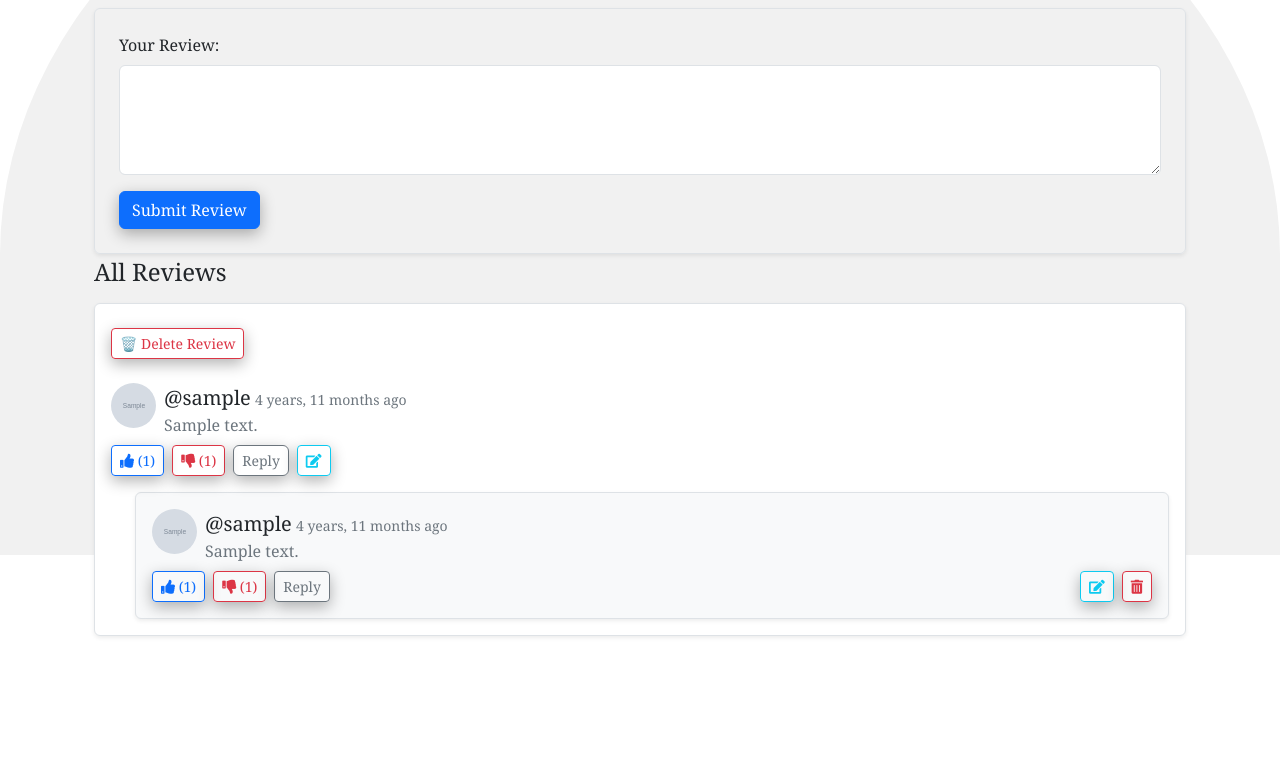
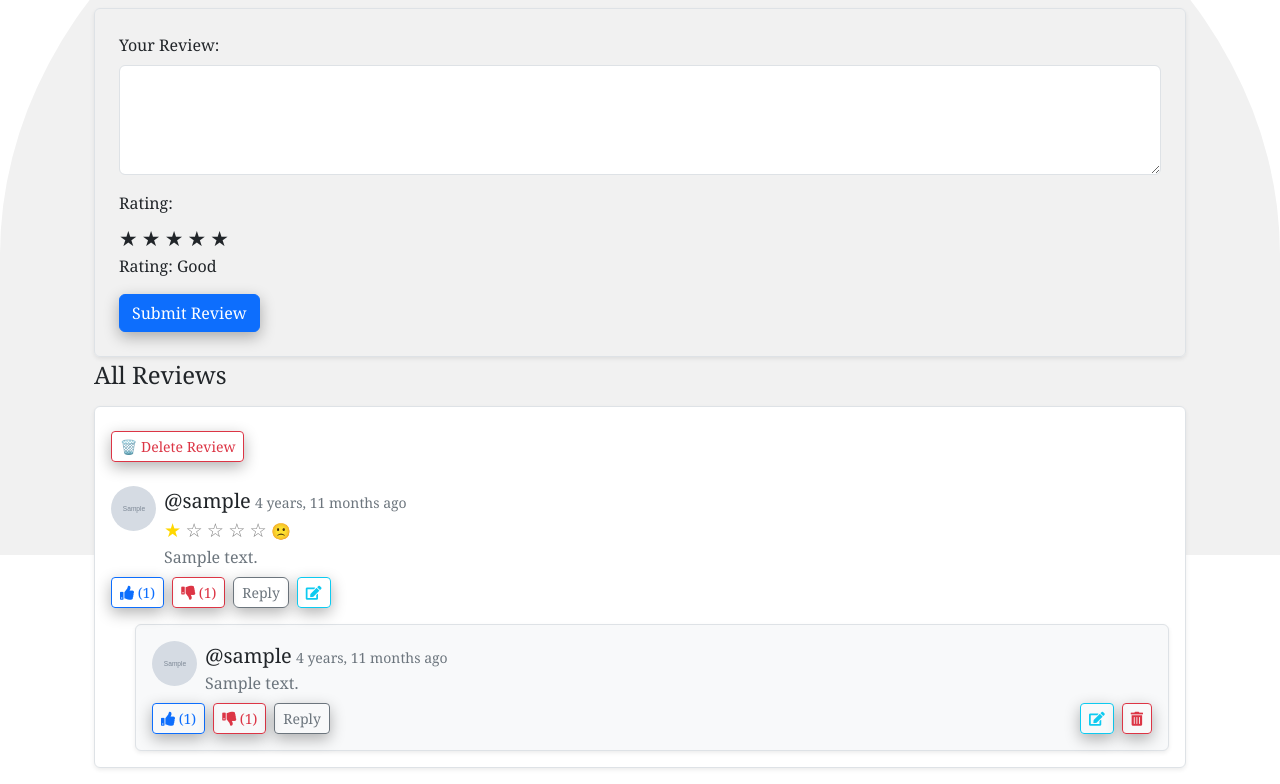
Before and after one commit to hariharen1996/jobsphere, a Django app: page /company_reviews/1/ in a window 1280 px wide. Shown: the part 245-1029 px from the top of the page. Before the commit the page ends 882 px from the top, so only its background shows below. Run offline with Django 5.2, Linux system fonts and the light colour scheme; a user stored in the database is signed in; tables that the repository leaves empty hold one stand-in row (values such as "Sample post"); grey boxes marked "Sample" are stand-in pictures; some libraries are stand-ins or nearby versions.

Commit message:
feat: add rating field in review model and migrate db
feat: add rating functionality when submitting reviews, add custom filters

style: update ui using css,bootstrap and js

```diff
--- a/jobs/models.py
+++ b/jobs/models.py
@@ -156,12 +156,21 @@ class JobApplication(models.Model):
 
 
 class Review(models.Model):
+    RATING_CHOICES = [
+        (1, 'Bad'),
+        (2, 'Poor'),
+        (3, 'Good'),
+        (4, 'Average'),
+        (5, 'Excellent')
+    ]
     employer = models.ForeignKey(Employer,on_delete=models.CASCADE)
     applicant = models.ForeignKey(CustomUser,on_delete=models.CASCADE)
     content = models.TextField()
     created_at = models.DateTimeField(auto_now_add=True)
     likes = models.PositiveIntegerField(default=0)
     dislikes = models.PositiveIntegerField(default=0)
+    rate_review = models.IntegerField(choices=RATING_CHOICES, default=3)
+
 
     def get_users_reaction(self, user):
         return self.reactions.filter(user=user).first()
--- a/jobs/static/jobs/css/styles.css
+++ b/jobs/static/jobs/css/styles.css
@@ -212,6 +212,21 @@ body::after{
     font-size: 1px;
 }
 
+.star-filled{
+    color: gold;
+    font-size: 1.2rem;
+}
+
+.star-empty{
+    color: gray;
+    font-size: 1.2rem;
+}
+
+.star{
+    font-size: 1.3rem;
+    cursor: pointer;
+}
+
 @keyframes img{
     0%{
         transform: scale(1);
--- a/jobs/templates/jobs/company_reviews.html
+++ b/jobs/templates/jobs/company_reviews.html
@@ -16,6 +16,18 @@
             <div class="mb-3">
                 <label for="comment" class="form-label">Your Review:</label>
                 <textarea name="comment" class="form-control" rows="4" required></textarea>
+            </div>
+            <div class="mb-3">
+                <label class="form-label">Rating:</label>
+                <div class="star-rating">
+                    <span class="star" data-value="1">&#9733;</span>
+                    <span class="star" data-value="2">&#9733;</span>
+                    <span class="star" data-value="3">&#9733;</span>
+                    <span class="star" data-value="4">&#9733;</span>
+                    <span class="star" data-value="5">&#9733;</span>
+                </div>
+                <input type="hidden" name="rating" id="rating" value="3">
+                <p id="star-message">Rating: Good</p>
             </div>
             <button type="submit" name="submit_review" class="btn btn-primary">Submit Review</button>
         </form>
@@ -43,6 +55,18 @@
                         <p class="m-0">
                             <span class="fs-5"> @{{ comment.applicant.username }}</span>
                             <small class="text-secondary">{{ comment.created_at|timesince_without_hrs }} ago</small>
+                        </p>
+                        <p class="m-0">
+                            {% for i in range_of_values %}
+                                {% if i <= comment.rate_review %}
+                                    <span class="star-filled">&#9733;</span>
+                                {% else %}
+                                    <span class="star-empty">&#9734;</span>
+                                {% endif %}
+                            {% endfor %}
+                            <span id="star-message-{{ comment.id }}">
+                                {{comment.rate_review|rating_smiley}}
+                            </span>
                         </p>
                         <p class="m-0 text-secondary">{{ comment.content }}</p>
                     </div>
@@ -202,6 +226,10 @@
         const cancelEditBtns = document.querySelectorAll('.cancel-edit');
         const editReplyBtns = document.querySelectorAll('.edit-reply-btn');
         const editNestedReplyBtns = document.querySelectorAll('.edit-nested-reply-btn');
+        const stars = document.querySelectorAll('.star');
+        const ratingInput = document.getElementById('rating');
+        const starMessage = document.getElementById('star-message');
+        const starMessages = ["Bad", "Poor", "Good", "Average", "Excellent"];
 
         replyBtns.forEach((btn) => {
             btn.addEventListener('click', function () {
@@ -240,6 +268,19 @@
                 form.classList.add('d-none');
             });
         });
+
+        stars.forEach((star, index) => {
+            star.addEventListener('click', () => {
+                const ratingValue = index + 1;
+                ratingInput.value = ratingValue;
+                stars.forEach((s, i) => {
+                    s.style.color = i < ratingValue ? 'gold' : 'gray';
+                });
+                starMessage.textContent = `Rating: ${starMessages[ratingValue - 1]}`;
+            });
+        });
+
+
     });
 </script>
 {% endblock %}
--- a/jobs/templatetags/custom_filters.py
+++ b/jobs/templatetags/custom_filters.py
@@ -1,5 +1,6 @@
 from django import template
 from django.utils.timesince import timesince
+from django.utils.safestring import mark_safe
 
 
 register = template.Library()
@@ -22,3 +23,19 @@ def timesince_without_hrs(value):
 @register.filter(name='get_reaction')
 def get_reaction(reactions, reply_id):
     return reactions.get(reply_id)
+
+
+@register.filter
+def rating_smiley(value):
+    print(value)
+    if value == 1:
+        return mark_safe("&#128577;")
+    elif value == 2:
+        return mark_safe("&#128528;")
+    elif value == 3:
+        return mark_safe("&#128578;")
+    elif value == 4:
+        return mark_safe("&#128522;")
+    elif value == 5:
+        return mark_safe("&#128512;")
+    return mark_safe("&#129312")
--- a/jobs/views.py
+++ b/jobs/views.py
@@ -457,11 +457,14 @@ def company_reviews(request, employer_id):
     if request.method == 'POST':
         if 'submit_review' in request.POST:
             content = request.POST.get('comment')
+            rating = int(request.POST.get('rating'))
+            print(rating)
             if content:
                 Review.objects.create(
                     employer=employer,
                     applicant=request.user,
                     content=content,
+                    rate_review=rating
                 )
                 messages.success(request, "Your review has been posted!")
                 return redirect('company_reviews', employer_id=employer_id)
@@ -663,9 +666,11 @@ def company_reviews(request, employer_id):
 
             return redirect('company_reviews', employer_id=employer.id)
 
+    range_of_values = range(1,6)
     context = {
         'employer': employer,
         'comments': comments,
         'replies': replies,
+        'range_of_values':range_of_values
     }
     return render(request, 'jobs/company_reviews.html', context)
```
Also changed, not shown: jobs/migrations/0032_review_rate_review.py (added), jobs/migrations/0033_alter_review_rate_review.py (added).
